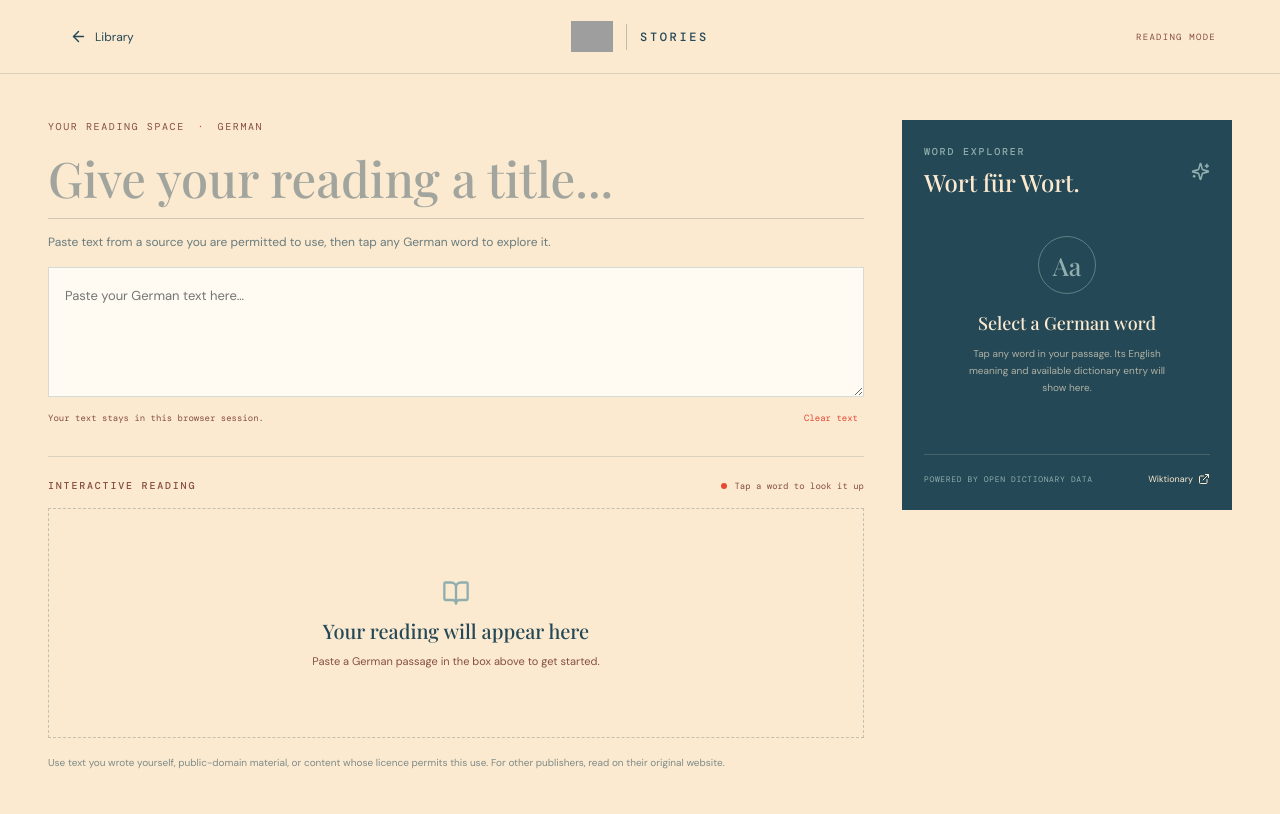
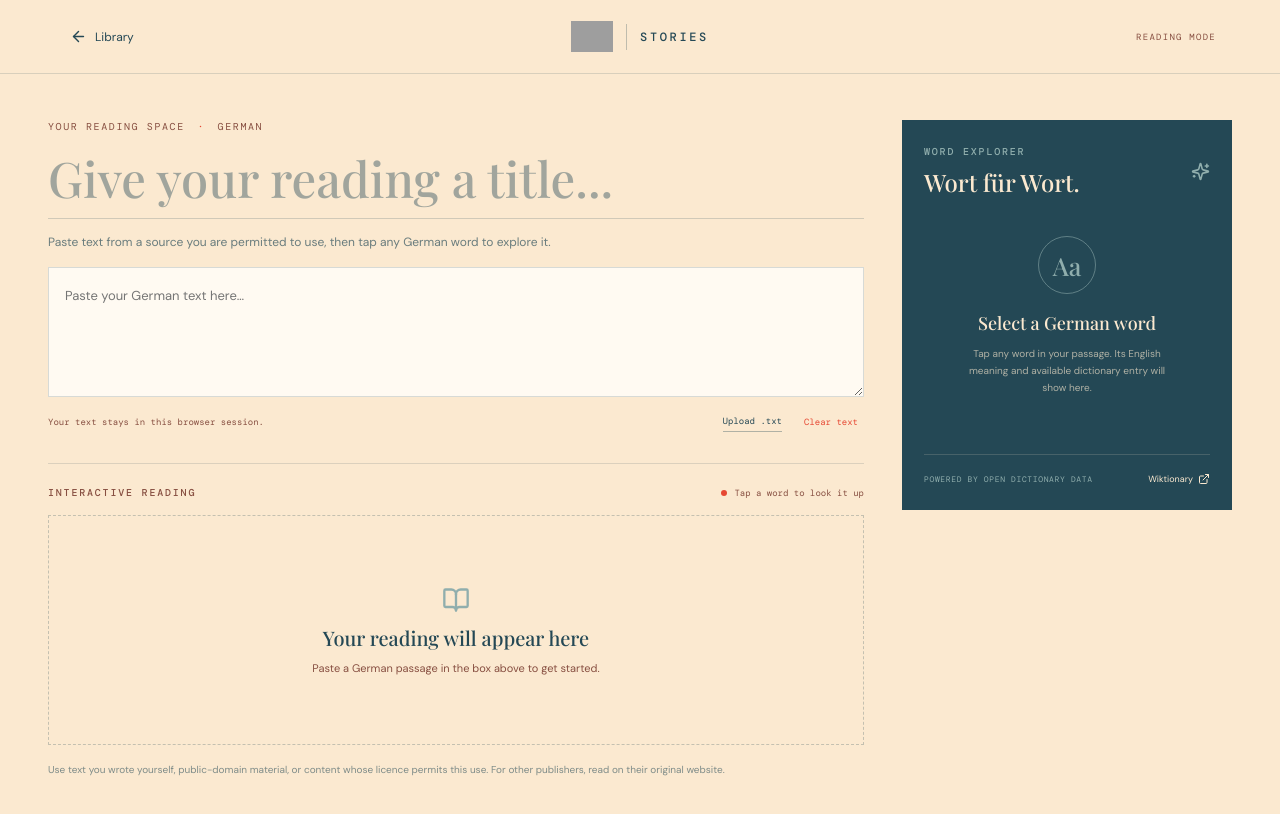
Before and after one commit to muneebinu/Fluentio-stories, a React (Vite) app: page / in a window 1280 px wide. Both pictures are taken after a click on the button "Reader". Shown: the top 814 px of the page. Built offline with nearby package versions, Linux system fonts and the light colour scheme; grey boxes are pictures that could not be loaded; a web font is replaced by a local one.

Commit message:
Add plain text upload control to reader

```diff
--- a/src/main.jsx
+++ b/src/main.jsx
@@ -134,7 +134,7 @@ function App() {
         <input className="reader-title-input" value={readerTitle} onChange={e=>setReaderTitle(e.target.value)} placeholder="Give your reading a title..." aria-label="Reading title"/>
         <p className="reader-instructions">Paste text from a source you are permitted to use, then tap any German word to explore it.</p>
         <textarea className="reader-paste" value={readerText} onChange={e=>setReaderText(e.target.value)} placeholder="Paste your German text here…" aria-label="German reading text"/>
-        <div className="reader-toolbar"><span>{readerText.trim() ? readerText.trim().split(/\s+/).length + ' words' : 'Your text stays in this browser session.'}</span><button onClick={()=>{setReaderText('');setReaderTitle('');setActiveWord('')}}>Clear text</button></div>
+        <div className="reader-toolbar"><span>{readerText.trim() ? readerText.trim().split(/\s+/).length + ' words' : 'Your text stays in this browser session.'}</span><div className="reader-toolbar-actions"><label className="upload-text-button">Upload .txt<input type="file" accept=".txt,text/plain" onChange={e=>loadTextFile(e.target.files?.[0])}/></label><button onClick={()=>{setReaderText('');setReaderTitle('');setActiveWord('')}}>Clear text</button></div></div>
         <div className="reader-divider"/>
         <div className="reading-heading"><span className="eyebrow">INTERACTIVE READING</span><span className="reading-hint"><span className="hint-dot"/> Tap a word to look it up</span></div>
         {readerText.trim()
```
